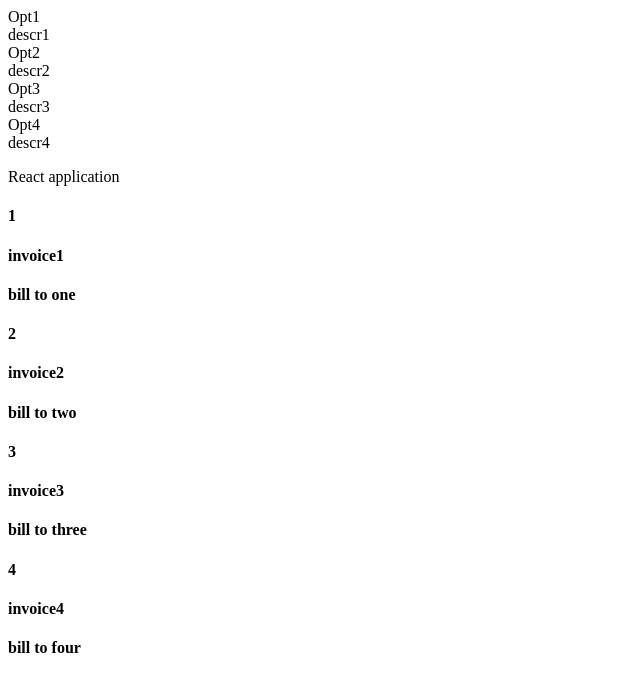
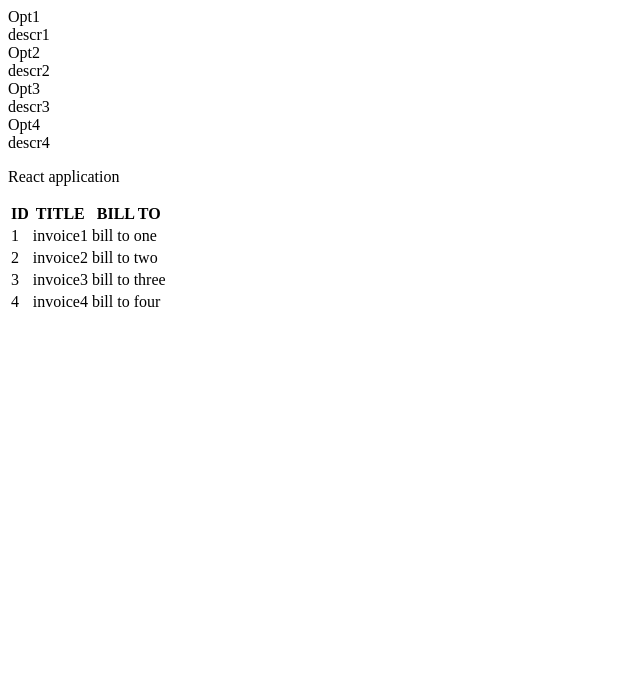
Before and after one commit to polon59/React-Front-end-for-JS-PDF-Invoices-Generator, a React (Create React App) app in the folder application/: page / in a window 1280 px wide. Shown: the top 692 px of the page, without its empty margins (0-640 px from the left). Built offline with nearby package versions, Linux system fonts and the light colour scheme.

Commit message:
Change render method in class InvoicesList to return table of invoices elements

```diff
--- a/application/src/InvoicesList.js
+++ b/application/src/InvoicesList.js
@@ -7,17 +7,25 @@
         const { invoices } = this.props;
         const invoicesList = invoices.map(invoice =>{
             return (
-                <div>
-                    <h4>{invoice.id}</h4>
-                    <h4>{invoice.title}</h4>
-                    <h4>{invoice.billTo}</h4>
-                </div>
+                <tr>
+                    <td>{invoice.id}</td>
+                    <td>{invoice.title}</td>
+                    <td>{invoice.billTo}</td>
+                </tr>
             );
         });
 
         return(
             <div>
-                {invoicesList}
+                <table>
+                    <tr>
+                        <th>ID</th>
+                        <th>TITLE</th>
+                        <th>BILL TO</th>
+                    </tr>
+                    {invoicesList}
+                </table>
+
             </div>
         );
     }
```
